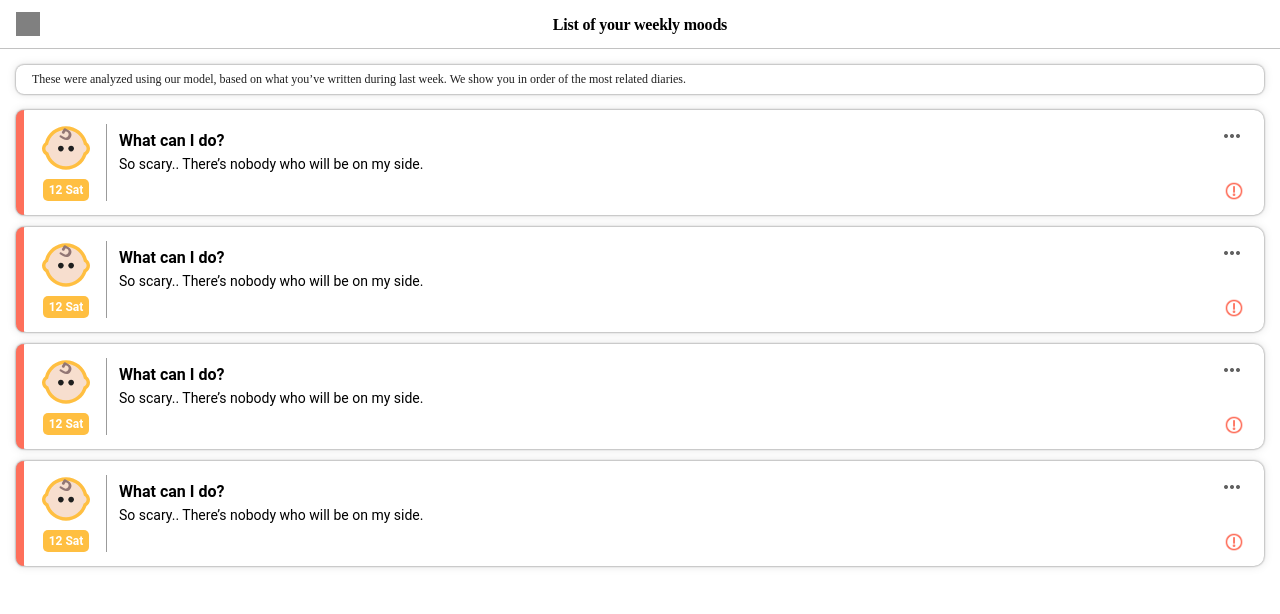
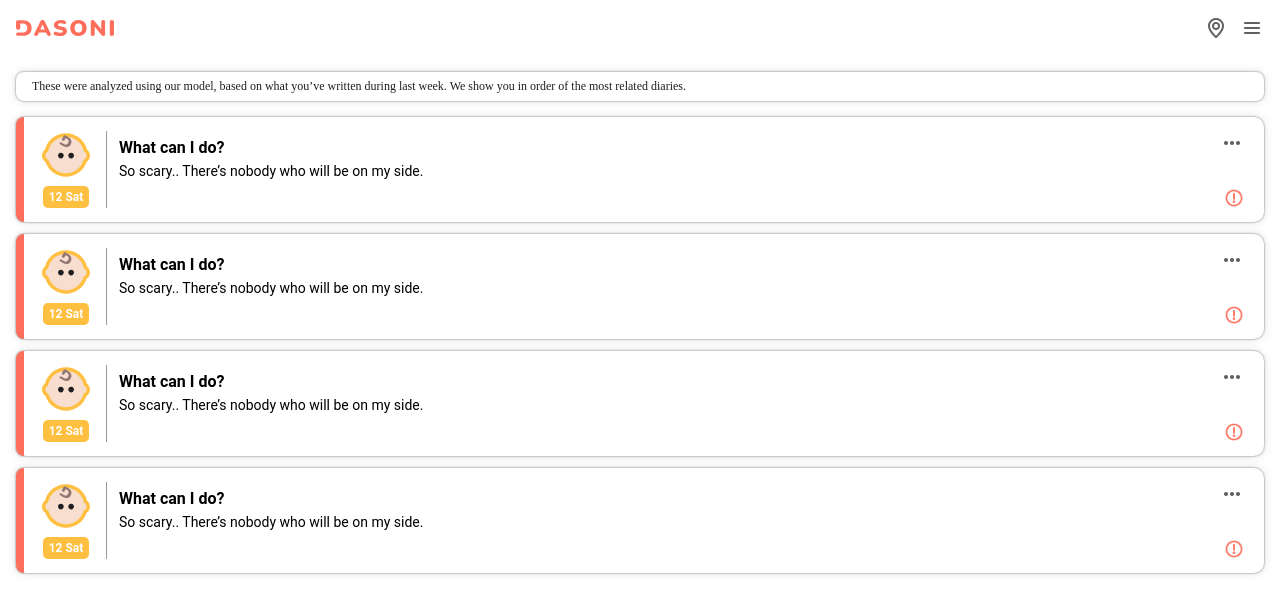
Before and after one commit to GDSC-DEU/2022-SolutionChallenge-Dasoni, a React app in the folder frontend/: page /weekly in a window 1280 px wide. Shown: the top 614 px of the page. Built offline with nearby package versions, Linux system fonts and the light colour scheme.

Commit message:
feat: make `Header` to component

```diff
--- a/frontend/src/components/atoms/wrapper/Header/index.ts
+++ /dev/null
@@ -1,35 +0,0 @@
-import styled from "styled-components";
-
-export const Header = styled.header<{ position?: string }>`
-  display: flex;
-  flex-direction: row;
-
-  justify-content: ${(props) =>
-    props.position === "middle" ? "center" : "space-between"};
-  align-items: center;
-
-  padding: 12px 16px;
-  border-bottom: 0.48px solid #c2c2c2;
-
-  .logo > a > img {
-    width: 98px;
-  }
-
-  .back-button {
-    width: 24px;
-    height: 24px;
-    background: gray;
-  }
-
-  .title {
-    text-align: center;
-    width: 100%;
-    margin-left: -24px;
-
-    font-family: Pretendard;
-    font-weight: bold;
-    font-size: 16px;
-    line-height: 19px;
-    letter-spacing: -0.2px;
-  }
-`;
--- /dev/null
+++ b/frontend/src/components/organisms/Header/index.tsx
@@ -0,0 +1,26 @@
+import * as React from "react";
+import { Link } from "react-router-dom";
+
+import { HeaderWrap, ButtonBox } from "./styles";
+
+import location from "assets/icons/location.png";
+import hamburger_menu from "assets/icons/hamburger_menu.png";
+import dasoni_logo_letter from "assets/logo/dasoni_logo_letter.svg";
+
+function Header(props: { position?: string }) {
+  return (
+    <HeaderWrap position={props.position}>
+      <div className="logo">
+        <Link to="/">
+          <img src={dasoni_logo_letter} alt="DASONI" />
+        </Link>
+      </div>
+      <ButtonBox>
+        <img src={location} />
+        <img src={hamburger_menu} />
+      </ButtonBox>
+    </HeaderWrap>
+  );
+}
+
+export default Header;
--- /dev/null
+++ b/frontend/src/components/organisms/Header/styles.ts
@@ -0,0 +1,23 @@
+import styled from "styled-components";
+
+export const HeaderWrap = styled.header<{ position?: string }>`
+  display: flex;
+  flex-direction: row;
+  justify-content: ${(props) =>
+    props.position === "middle" ? "center" : "space-between"};
+  align-items: center;
+  padding: 16px;
+
+  .logo > a > img {
+    width: 98px;
+  }
+`;
+
+export const ButtonBox = styled.div`
+  img {
+    width: 24px;
+    height: 24px;
+    margin-left: 12px;
+    cursor: pointer;
+  }
+`;
--- a/frontend/src/layouts/MainLayout/index.tsx
+++ b/frontend/src/layouts/MainLayout/index.tsx
@@ -1,71 +1,15 @@
-import { Header } from "components/atoms/wrapper/Header";
 import * as React from "react";
-import { useState, useCallback } from "react";
 import { Outlet } from "react-router";
-import { Link } from "react-router-dom";
 
-import { ButtonBox, Main, Nav } from "./styles";
-
-import location from "assets/icons/location.png";
-import hamburger_menu from "assets/icons/hamburger_menu.png";
-import dasoni_logo_letter from "assets/logo/dasoni_logo_letter.svg";
+import Header from "components/organisms/Header";
 
 function MainLayout() {
-  const [currentPage, setCurrentPage] = useState("Diary");
-
-  const onNavItemClicked = useCallback(
-    (page: string) => {
-      setCurrentPage(page);
-    },
-    [currentPage]
-  );
-
   return (
     <>
-      <Header>
-        <div className="logo">
-          <Link to="/">
-            <img src={dasoni_logo_letter} alt="DASONI" />
-          </Link>
-        </div>
-        <ButtonBox>
-          <img src={location} />
-          <img src={hamburger_menu} />
-        </ButtonBox>
-      </Header>
-      <Nav>
-        <Link to="/">
-          <div
-            className={
-              currentPage === "Diary" ? "nav-item current" : "nav-item"
-            }
-            onClick={() => onNavItemClicked("Diary")}
-          >
-            Diary
-          </div>
-        </Link>
-        <Link to="/feed">
-          <div
-            className={currentPage === "Feed" ? "nav-item current" : "nav-item"}
-            onClick={() => onNavItemClicked("Feed")}
-          >
-            Feed
-          </div>
-        </Link>
-        <Link to="/statistics">
-          <div
-            className={
-              currentPage === "Statistics" ? "nav-item current" : "nav-item"
-            }
-            onClick={() => onNavItemClicked("Statistics")}
-          >
-            Statistics
-          </div>
-        </Link>
-      </Nav>
-      <Main>
+      <Header />
+      <main>
         <Outlet />
-      </Main>
+      </main>
     </>
   );
 }
--- a/frontend/src/layouts/MainLayout/styles.ts
+++ /dev/null
@@ -1,45 +0,0 @@
-import styled from "styled-components";
-
-export const ButtonBox = styled.div`
-  width: 25vw;
-  display: flex;
-  flex-direction: row;
-  justify-content: flex-end;
-
-  img {
-    width: 24px;
-    height: 24px;
-    margin-left: 12px;
-  }
-`;
-
-export const Nav = styled.nav`
-  display: flex;
-  flex-direction: row;
-  justify-content: space-between;
-  width: 100%;
-
-  font-family: Pretendard;
-  font-size: 16px;
-  line-height: 19px;
-  letter-spacing: -0.2px;
-
-  border-bottom: 0.5px solid #dadada;
-
-  & > a {
-    flex-grow: 1;
-    text-align: center;
-  }
-
-  .nav-item {
-    padding: 12px 0px;
-  }
-  .current {
-    font-weight: bold;
-    border-bottom: 2px solid #fe6f5b;
-  }
-`;
-
-export const Main = styled.main`
-  padding: 16px;
-`;
--- a/frontend/src/layouts/SubPageLayout/index.tsx
+++ /dev/null
@@ -1,27 +0,0 @@
-import * as React from "react";
-import { Outlet } from "react-router";
-import { Link } from "react-router-dom";
-
-import { Header } from "components/atoms/wrapper/Header";
-import { ButtonBox } from "layouts/MainLayout/styles";
-
-function SubPageLayout() {
-  return (
-    <>
-      <Header>
-        <div className="logo">
-          <Link to="/">DASONI</Link>
-        </div>
-        <ButtonBox>
-          <span className="search"></span>
-          <span className="hamberger-menu"></span>
-        </ButtonBox>
-      </Header>
-      <main>
-        <Outlet />
-      </main>
-    </>
-  );
-}
-
-export default SubPageLayout;
--- a/frontend/src/pages/DiaryWeeklyList/index.tsx
+++ b/frontend/src/pages/DiaryWeeklyList/index.tsx
@@ -1,7 +1,7 @@
 import * as React from "react";
 import { Link } from "react-router-dom";
 
-import { Header } from "components/atoms/wrapper/Header";
+import Header from "components/organisms/Header";
 import CalloutBox from "components/molecules/boxes/CalloutBox";
 import DiaryContentBox from "components/molecules/boxes/DiaryContentBox";
 
@@ -10,12 +10,7 @@ import { Main } from "./styles";
 function DiaryWeeklyList() {
   return (
     <>
-      <Header>
-        <Link to="/">
-          <div className="back-button"></div>
-        </Link>
-        <div className="title">List of your weekly moods</div>
-      </Header>
+      <Header />
       <Main>
         <CalloutBox>
           These were analyzed using our model, based on what you’ve written
--- a/frontend/src/pages/Signup/index.tsx
+++ b/frontend/src/pages/Signup/index.tsx
@@ -1,4 +1,4 @@
-import { Header } from "components/atoms/wrapper/Header";
+import Header from "components/organisms/Header";
 import { ClickButton } from "components/atoms/buttons/ClickButton";
 import * as React from "react";
 import { useState, SetStateAction, Dispatch } from "react";
@@ -30,11 +30,7 @@ function Signup() {
 
   return (
     <>
-      <Header position="middle">
-        <div className="logo">
-          <Link to="/">DASONI</Link>
-        </div>
-      </Header>
+      <Header position="middle" />
       <SignupSection>
         <div className="introduce">Please select your current status.</div>
         <ClickButton
```
